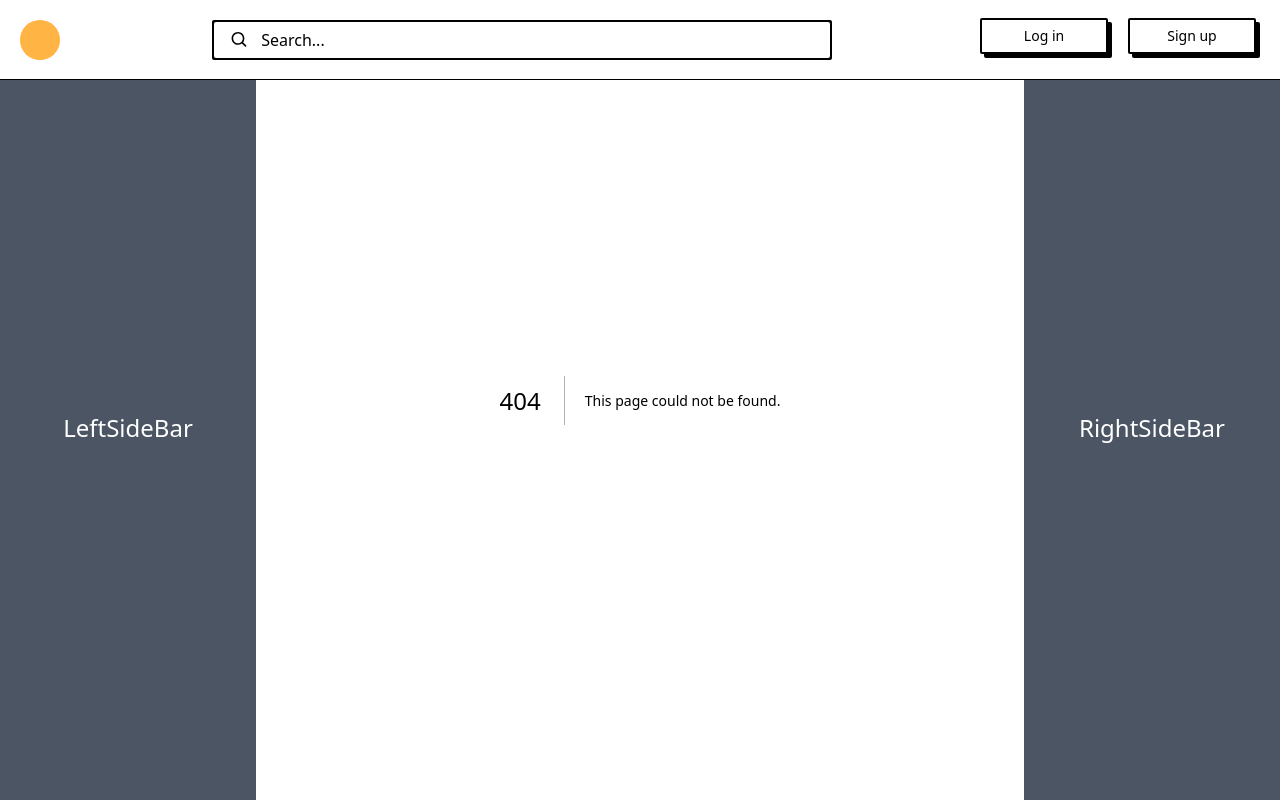
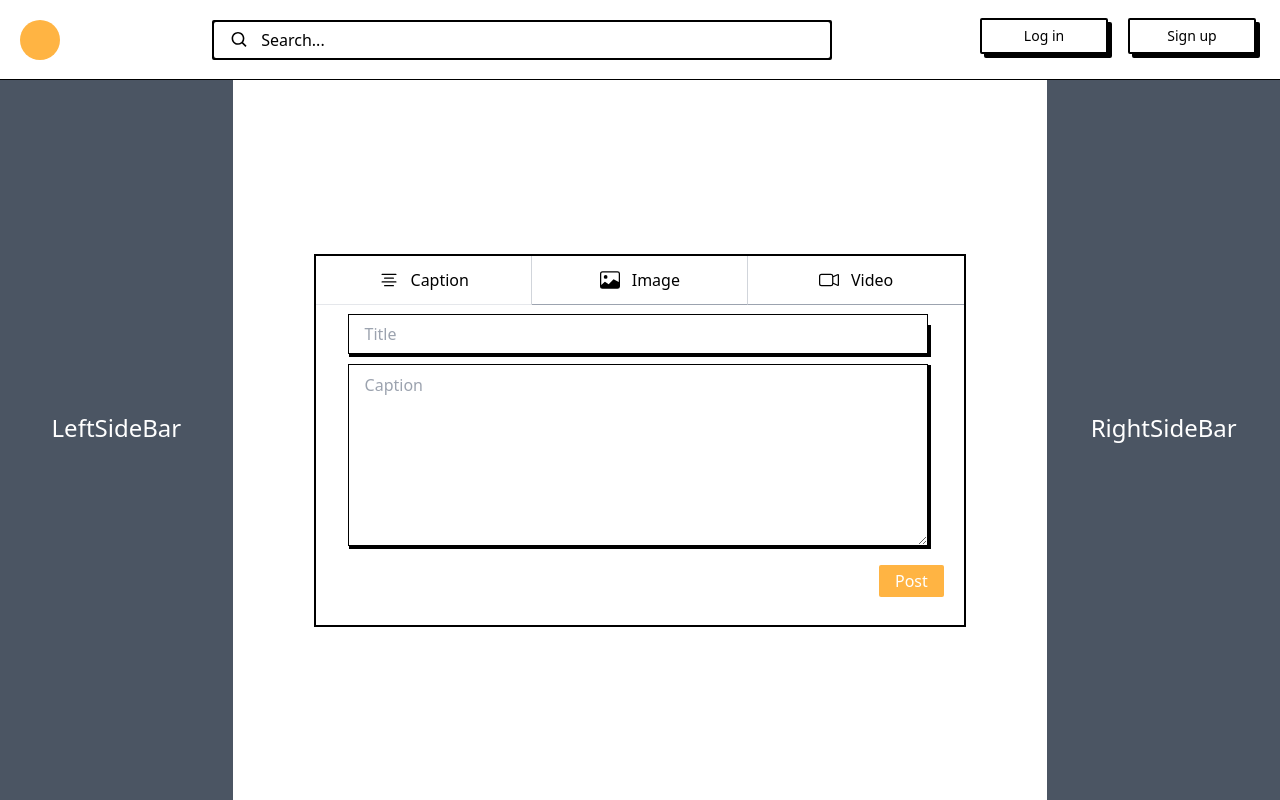
Before and after one commit to Anurag-Kochar-1/CommComm-Community-Platform, a Next.js app: page /uploadPost in a window 1280 px wide. Before the commit this address had no page. Built offline with nearby package versions, Linux system fonts and the light colour scheme; no server answers.

Commit message:
largeScreen-uploadPost-container-added-base

```diff
--- a/components/globalComponents/Header/Header.tsx
+++ b/components/globalComponents/Header/Header.tsx
@@ -15,7 +15,7 @@ import Link from 'next/link'
 
 const Header = () => {
   const router = useRouter()
-  const isUser = false
+  const isUser = auth?.currentUser
 
 
 
@@ -23,11 +23,11 @@ const Header = () => {
     <div className='fixed top-0 w-full h-[10vh] bg-white border-b border-b-black py-4 px-3 md:px-5 flex justify-between items-center'>
 
       {/*  DEMO LOGO  */}
-      <Link href={'/'} className='w-10 h-10 rounded-full bg-BrutalOrange1' onClick={() => console.log(1)} />
+      <Link href={'/'} className='w-10 h-10 rounded-full bg-BrutalOrange1' onClick={() => console.log(isUser)} />
 
       <SearchBar />
 
-      {isUser && (
+      {isUser !== null && (
         <div className='flex justify-between items-center space-x-4'>
           <SearchBarIcon />
           {/* <PlusIcon /> */}
@@ -37,7 +37,7 @@ const Header = () => {
         </div>
       )}
 
-      {!isUser && (
+      {isUser === null && (
         <div className='flex justify-between items-center space-x-4'>
           <SignInAndSignUpButtonsGroup />
         </div>
--- a/components/globalComponents/Modals/CreateOptionsModal/CreateOptionsModal.tsx
+++ b/components/globalComponents/Modals/CreateOptionsModal/CreateOptionsModal.tsx
@@ -4,8 +4,11 @@ import PlusIcon from '../../../Icons/Header/PlusIcon/PlusIcon'
 import { useDispatch, useSelector } from "react-redux"
 import { setIsCreateOptionsModalOpen } from "../../../../redux/slices/modalSlice"
 import CrossIcon from '../../../Icons/General/CrossIcon/CrossIcon'
+import Link from 'next/link'
+import { useRouter } from 'next/router'
 
 export default function CreateOptionsModal() {
+    const router = useRouter()
     const dispatch = useDispatch()
     const isCreateOptionsModalOpen = useSelector((state: any) => state?.modal?.isCreateOptionsModalOpen)
 
@@ -45,14 +48,24 @@ export default function CreateOptionsModal() {
 
                                     <div className='w-full h-full bg-[#FEFFF4] flex flex-col justify-start items-start px-5 py-6 md:py-12'>
 
-                                        <div className='w-full py-2 space-y-6 flex flex-col justify-start items-center my-4 hover:cursor-pointer'>
+                                        <div
+                                        onClick={() => {
+                                            router.push("/uploadPost")
+                                            closeModal()
+                                          }}
+                                        className='w-full py-2 space-y-6 flex flex-col justify-start items-center my-4 hover:cursor-pointer'>
                                             <div className='w-full h-16 relative bg-black border-2 border-black flex justify-between items-center'>
                                                 <div className='w-full h-16 absolute right-1 bottom-1 flex justify-center items-center bg-BrutalBlue1 border-2 border-black active:right-0 active:bottom-0'>
                                                     <p className='font-bold text-base text-black'> Upload Post </p>
                                                 </div>
                                             </div>
 
-                                            <div className='w-full h-16 relative bg-black border-2 border-black flex justify-between items-center hover:cursor-pointer'>
+                                            <div
+                                            onClick={() => {
+                                              router.push("/createCommunity")
+                                              closeModal()
+                                            }}
+                                            className='w-full h-16 relative bg-black border-2 border-black flex justify-between items-center hover:cursor-pointer'>
                                                 <div className='w-full h-16 absolute right-1 bottom-1 flex justify-center items-center bg-BrutalPurple1 border-2 border-black active:right-0 active:bottom-0'>
                                                     <p className='font-bold text-base text-black'> Create Community </p>
                                                 </div>
--- a/components/pageWiseComponents/community/TopSection/TopSection.tsx
+++ b/components/pageWiseComponents/community/TopSection/TopSection.tsx
@@ -33,10 +33,10 @@ const TopSection = () => {
                 <div className='w-full flex justify-between items-center pt-5 '>
                     <h2 className='text-lg lg:text-2xl font-semibold text-black'> {communityData?.communityName} </h2>
 
-                    <div className='relative w-16 h-7 bg-black border border-black flex justify-center items-center rounded-full'>
+                    <div className='relative w-16 h-7  lg:w-20 lg:h-10 bg-black border border-black flex justify-center items-center rounded-full'>
                         <button
                             type='button'
-                            className='w-16 h-7 absolute right-[2px] bottom-[2px] bg-BrutalGreen1 text-sm font-medium text-black border border-black active:right-0 active:bottom-0 rounded-full'>
+                            className='w-16 h-7 lg:w-20 lg:h-10 absolute right-[2px] bottom-[2px] bg-BrutalGreen1 text-sm font-medium text-black border border-black active:right-0 active:bottom-0 rounded-full'>
                             Join
                         </button>
                     </div>
@@ -58,12 +58,12 @@ const TopSection = () => {
 
                 {/* Tags */}
                 <div className='w-full flex justify-start items-center space-x-5 flex-wrap '>
-                    <div className='relative w-32 h-7 bg-black border border-black flex justify-center items-center my-2'>
-                        <div className={`absolute w-32 h-7 flex justify-center items-center right-[2px] bottom-[2px] border border-black bg-blue-500 text-xs font-medium hover:cursor-pointer`} > {communityData?.communityCategory.toUpperCase()} </div>
+                    <div className='relative w-32 h-7 bg-black border border-black flex justify-center items-center my-2 rounded-sm'>
+                        <div className={`absolute w-32 h-7 flex justify-center items-center right-[2px] bottom-[2px] border border-black bg-blue-500 text-xs font-medium hover:cursor-pointer rounded-sm`} > {communityData?.communityCategory.toUpperCase()} </div>
                     </div>
 
-                    <div className='relative w-32 h-7 bg-black border border-black flex justify-center items-center my-2'>
-                        <div className={`absolute w-32 h-7 flex justify-center items-center right-[2px] bottom-[2px] border border-black bg-yellow-500 text-xs font-medium hover:cursor-pointer`} > {communityData?.communitySubCategory.toUpperCase()} </div>
+                    <div className='relative w-32 h-7 bg-black border border-black flex justify-center items-center my-2 rounded-sm'>
+                        <div className={`absolute w-32 h-7 flex justify-center items-center right-[2px] bottom-[2px] border border-black bg-yellow-500 text-xs font-medium hover:cursor-pointer rounded-sm`} > {communityData?.communitySubCategory.toUpperCase()} </div>
                     </div>
                 </div>
 
--- a/pages/createCommunity/index.tsx
+++ b/pages/createCommunity/index.tsx
@@ -55,7 +55,7 @@ const index = () => {
   }
 
   return (
-    <div className='fixed inset-0 w-[100%] h-[100vh] bg-BrutalBlue1 flex flex-row justify-center lg:justify-end items-center lg:px-32 xl:px-40 2xl:px-72 '>
+    <div className='fixed inset-0 w-[100%] h-[100vh] bg-BrutalOrange1 flex flex-row justify-center lg:justify-end items-center lg:px-32 xl:px-40 2xl:px-72 '>
 
       <div className='z-20 w-full h-[90vh] mb-[10vh] lg:mb-0 sm:w-[70%] sm:h-[70vh] md:w-[70%] lg:w-[60%] xl:w-[40%] 2xl:w-[35%] bg-white rounded-md flex flex-col justify-start items-start pt-10 pb-5 px-5 space-y-5 overflow-x-hidden overflow-y-scroll scrollbar-hide'>
 
@@ -66,7 +66,7 @@ const index = () => {
         </div>
 
         {/* ---- Heading ----- */}
-        <h1 className='text-3xl font-bold' onClick={() => console.log(communityCategory + " ___ " + communitySubCategory + `___ Name -> ${communityNameInputValue}`)}> Log Create a Community </h1>
+        <h1 className='text-3xl font-bold' onClick={() => console.log(communityCategory + " ___ " + communitySubCategory + `___ Name -> ${communityNameInputValue}`)}> Create a Community </h1>
 
 
         {/* ---- Fill community details ---- */}
--- /dev/null
+++ b/pages/uploadPost/index.tsx
@@ -0,0 +1,177 @@
+import React, { useState } from 'react'
+import { BsCameraVideo, BsImage, BsTextCenter } from 'react-icons/bs'
+import { GrAdd } from 'react-icons/gr'
+
+const uploadPost = () => {
+
+  const [postType, setPostType] = useState<string>("caption")
+  const [postTitleInputValue, setPostTitleInputValue] = useState<string>("")
+  const [postCaptionInputValue, setPostCaptionInputValue] = useState<string>("")
+  const [image, setImage] = useState<any[]>([])
+  const [video, setVideo] = useState<any[]>([])
+
+  return (
+    <main className='w-full lg:w-[70%] h-[80vh] lg:h-[90vh] mt-[10vh] mb-[10vh] lg:mb-0 bg-white flex flex-col justify-center items-center'>
+
+      {/*  Large Screen  */}
+      <div className='hidden lg:inline w-[80%] bg-white border-2 border-BrutalBlack1' >
+        <div className='flex justify-between items-center rounded-md '>
+          <button
+            type='button'
+            onClick={() => setPostType('caption')}
+            className={postType === "caption" ? "w-full h-full flex justify-center items-center space-x-3 border-r border-b border-r-gray-300  border-brandColor py-3 hover:cursor-pointer" : "w-full h-full flex justify-center items-center space-x-3 border-r border-b border-r-gray-300  border-b-gray-400 py-3 hover:cursor-pointer"}
+          >
+            <BsTextCenter className={postType === "caption" ? 'text-brandColor w-5 h-5' : 'text-darkColor w-5 h-5'} />
+            <span className={postType === "caption" ? 'font-medium text-brandColor text-base' : 'font-medium text-dakrColor text-base'}> Caption </span>
+          </button>
+
+          <button
+            type='button'
+            onClick={() => setPostType('image')}
+            className={postType === "image" ? "w-full h-full flex justify-center items-center space-x-3 border-r border-b border-r-gray-300  border-brandColor py-3 hover:cursor-pointer" : "w-full h-full flex justify-center items-center space-x-3 border-r border-b border-r-gray-300  border-b-gray-400 py-3 hover:cursor-pointer"}
+          >
+            <BsImage className={postType === "image" ? 'text-brandColor w-5 h-5' : 'text-darkColor w-5 h-5'} />
+            <span className={postType === "image" ? 'font-medium text-brandColor text-base' : 'font-medium text-dakrColor text-base'}>  Image  </span>
+          </button>
+
+          <button
+            type='button'
+            onClick={() => setPostType('video')}
+            className={postType === "video" ? "w-full h-full flex justify-center items-center space-x-3  border-b border-brandColor py-3 hover:cursor-pointer" : "w-full h-full flex justify-center items-center space-x-3 border-b border-b-gray-400 py-3 hover:cursor-pointer"}
+          >
+            <BsCameraVideo className={postType === "video" ? 'text-brandColor w-5 h-5' : 'text-darkColor w-5 h-5'} />
+            <span className={postType === "video" ? 'font-medium text-brandColor text-base' : 'font-medium text-dakrColor text-base'}>Video  </span>
+          </button>
+        </div>
+
+
+        {postType === "caption" && (
+          <div className='w-full bg-lightColor h-[40vh] flex flex-col items-center justify-between space-y-2 py-5 rounded-md'>
+
+            {/* TITLE */}
+            <div className='w-full h-full flex flex-col justify-start items-center space-y-2 bg-lightColor'>
+              <div className='w-[90%] h-10 relative bg-black flex justify-start items-center border border-black'>
+                <input
+                  value={postTitleInputValue}
+                  onChange={(e) => setPostTitleInputValue(e.target.value)}
+                  required
+                  type="text"
+                  placeholder='Title'
+                  className='w-full h-10 absolute right-[2px] bottom-[2px] outline-none focus:ring-0 px-2 placeholder:px-2 border border-black font-medium'
+                />
+              </div>
+
+
+              <div className='w-[90%] h-full relative bg-black flex justify-start items-center border border-black'>
+                <textarea
+                  placeholder='Caption'
+                  className='w-full h-full absolute right-[2px] bottom-[2px] outline-none focus:ring-0 px-2 py-2 placeholder:px-2 border border-black  font-medium'
+                  value={postCaptionInputValue}
+                  onChange={(e) => setPostCaptionInputValue(e.target.value)}
+                />
+              </div>
+            </div>
+
+            <div className='w-full flex justify-end items-center px-5 py-2 rounded-md '>
+              <button
+                type='button'
+                onClick={() => {
+                  // addPost(null, null)
+                }}
+                className='px-4 py-1 border-none outline-none bg-BrutalOrange1 rounded-sm text-white font-medium text-base'
+              > Post </button>
+            </div>
+          </div>
+        )}
+
+        {postType === "image" && (
+          <div className='w-full h-[40vh]  flex flex-col items-center justify-between space-y-2 bg-lightColor rounded-xl py-5'>
+            <div className='w-full  flex flex-col justify-center items-center space-y-2'>
+              <div className='w-[90%] h-10 relative bg-black flex justify-start items-center border border-black'>
+                <input
+                  value={postTitleInputValue}
+                  onChange={(e) => setPostTitleInputValue(e.target.value)}
+                  required
+                  type="text"
+                  placeholder='Title'
+                  className='w-full h-10 absolute right-[2px] bottom-[2px] outline-none focus:ring-0 px-2 placeholder:px-2 border border-black font-medium'
+                />
+              </div>
+
+              <div className='w-full flex justify-center items-center py-2 bg-lightColor'>
+                <div className='w-32 h-32 rounded-sm border border-dashed bg-lightColor border-brandColor flex justify-center items-center '>
+                  <label className='w-full h-full flex justify-center items-center hover:cursor-pointer'>
+                    <input type="file" placeholder='image' accept="image/*" hidden
+                      onChange={(e) => {
+                        const imageFile = e.target.files
+                        setImage([imageFile])
+                        // setImage( URL.createObjectURL(imageFile[0]) )
+
+                      }}
+                    />
+                    <GrAdd className='text-xl' />
+                  </label>
+                </div>
+              </div>
+
+            </div>
+
+            <div className='w-full flex justify-end items-center px-5 py-2'>
+              <button
+                type='button'
+                onClick={() => {
+                  // uploadImage()
+                }}
+                className='px-4 py-1 border-none outline-none bg-BrutalOrange1 rounded-sm text-white font-medium text-base'
+              > Post </button>
+            </div>
+          </div>
+        )}
+
+        {postType === "video" && (
+          <div className='w-full h-[40vh]  flex flex-col items-center justify-between space-y-2 bg-lightColor rounded-xl py-5'>
+            <div className='w-full  flex flex-col justify-center items-center space-y-2'>
+              <div className='w-[90%] h-10 relative bg-black flex justify-start items-center border border-black'>
+                <input
+                  value={postTitleInputValue}
+                  onChange={(e) => setPostTitleInputValue(e.target.value)}
+                  required
+                  type="text"
+                  placeholder='Title'
+                  className='w-full h-10 absolute right-[2px] bottom-[2px] outline-none focus:ring-0 px-2 placeholder:px-2 border border-black font-medium'
+                />
+              </div>
+
+              <div className='w-full flex justify-center items-center py-2 bg-lightColor'>
+                <div className='w-32 h-32 rounded-sm border border-dashed bg-lightColor border-blue-300 flex justify-center items-center '>
+                  <label className='w-full h-full flex justify-center items-center hover:cursor-pointer'>
+                    <input type="file" placeholder='image' accept="video/*" hidden
+                      onChange={(e) => {
+                        const videoFile = e.target.files
+                        setVideo([videoFile])
+                      }}
+                    />
+                    <GrAdd className='text-xl' />
+                  </label>
+                </div>
+              </div>
+
+            </div>
+
+            <div className='w-full flex justify-end items-center px-5 py-2'>
+              <button
+                type='button'
+                onClick={() => {
+                  // uploadVideo()
+                }}
+                className='px-4 py-1 border-none outline-none bg-BrutalOrange1 rounded-sm text-white font-medium text-base'
+              > Post </button>
+            </div>
+          </div>
+        )}
+      </div>
+    </main>
+  )
+}
+
+export default uploadPost
--- a/pages/uploadPost/uploadPost.tsx
+++ /dev/null
@@ -1,9 +0,0 @@
-import React from 'react'
-
-const uploadPost = () => {
-  return (
-    <div>uploadPost</div>
-  )
-}
-
-export default uploadPost
```
